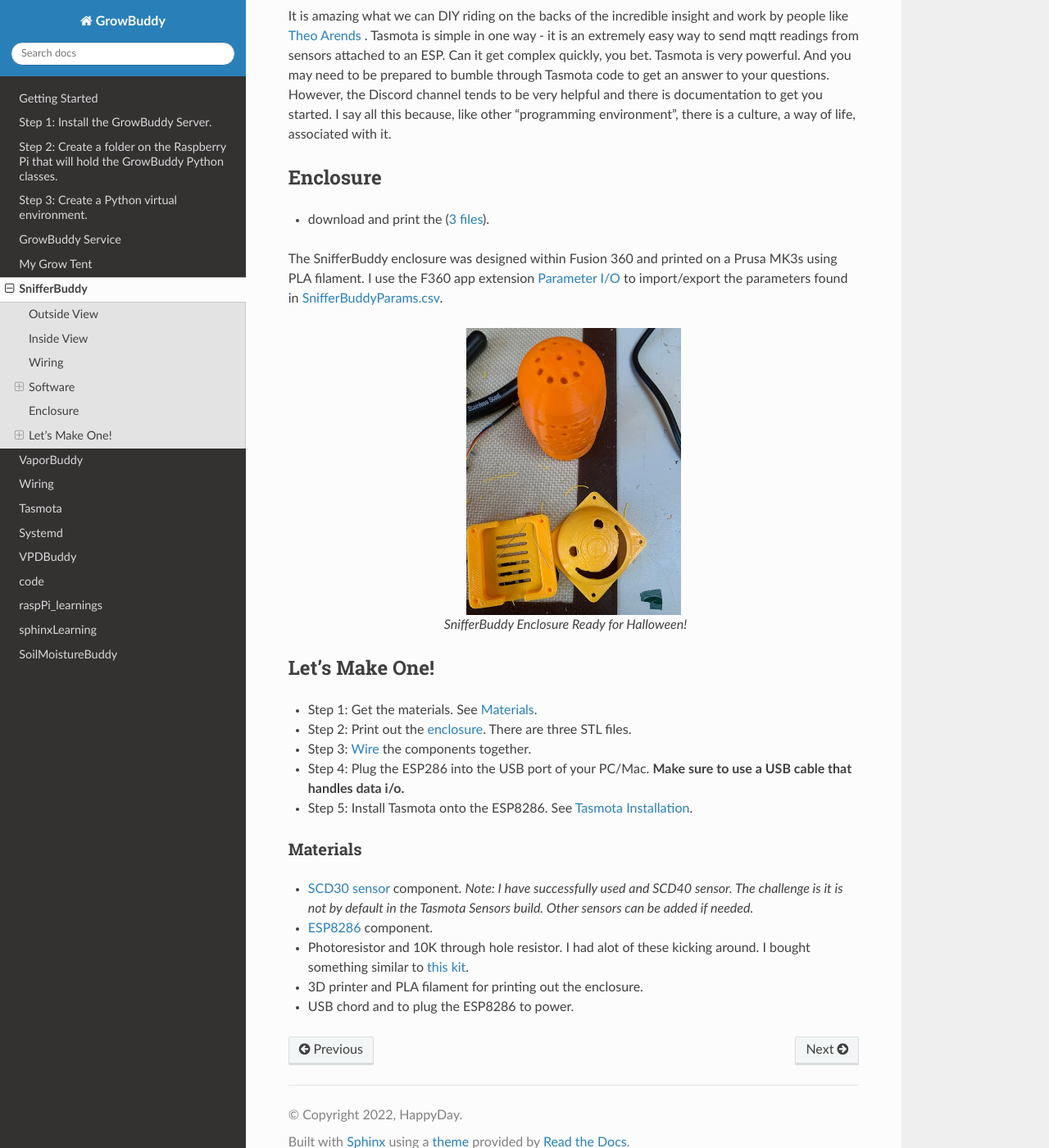
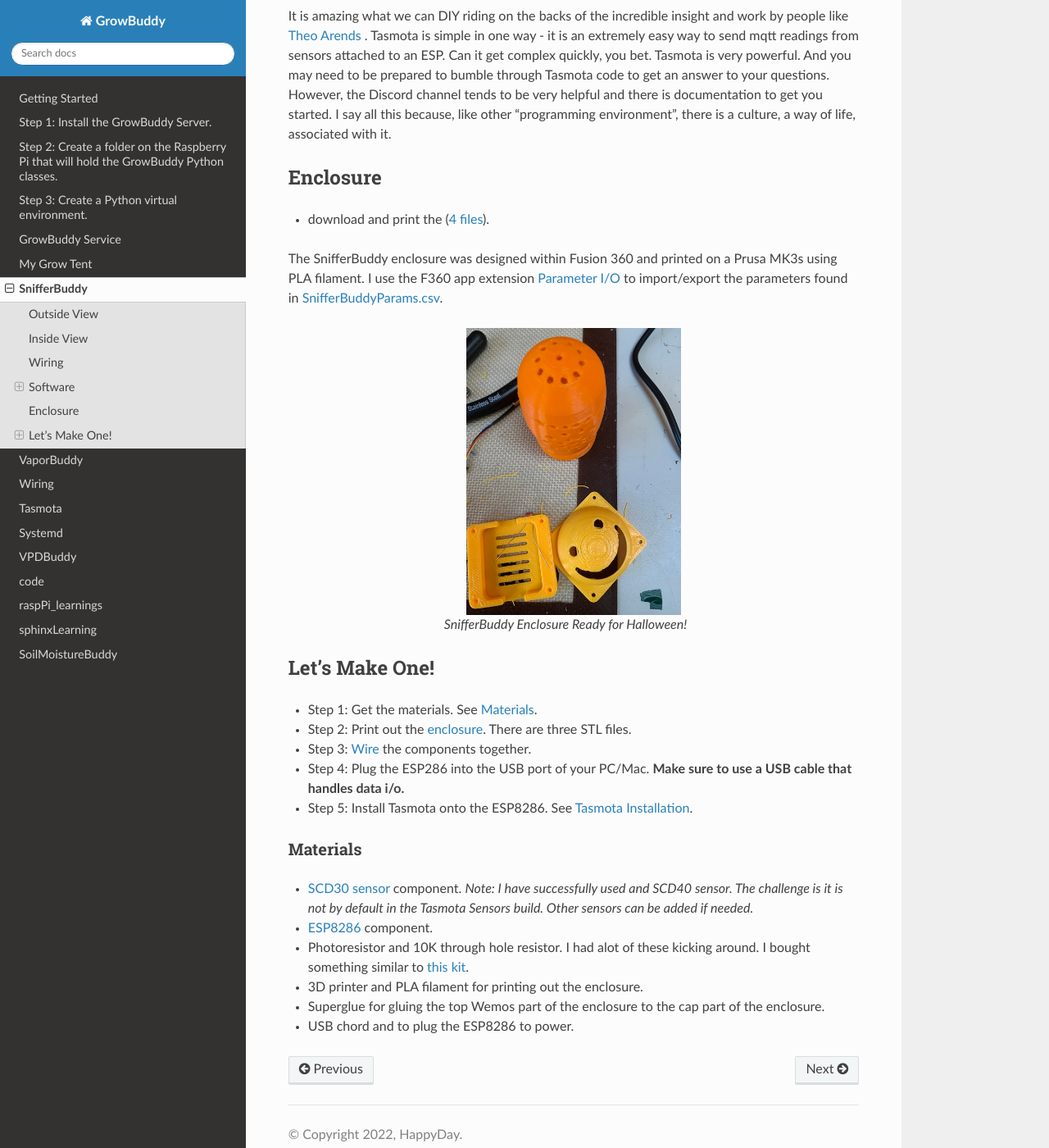
Before and after one commit to solarslurpi/GrowBuddies, a Sphinx documentation site: the page built from docs/snifferbuddy.md, in a window 1280 px wide and 1400 px high, scrolled down 3106 px. Shown: the whole window at 82% size. Built offline with Sphinx 7.4.7 and the Read the Docs theme 2.0.0, drawn with Linux system fonts in a browser that asks for light colours.

Commit message:
evolved.

```diff
--- a/docs/snifferbuddy.md
+++ b/docs/snifferbuddy.md
@@ -65,7 +65,7 @@ It is amazing what we can DIY riding on the backs of the incredible insight and
 
 ## Enclosure
 
-- download and print the ([3 files](https://github.com/solarslurpi/GrowBuddy/tree/main/enclosures/SnifferBuddy)).
+- download and print the ([4 files](https://github.com/solarslurpi/GrowBuddy/tree/main/enclosures/SnifferBuddy)).
 
 The SnifferBuddy enclosure was designed within Fusion 360 and printed on a Prusa MK3s using PLA filament.  I use the F360  app extension [Parameter I/O](https://apps.autodesk.com/FUSION/en/Detail/Index?id=1801418194626000805&appLang=en&os=Win64) to import/export the parameters found in [SnifferBuddyParams.csv](https://github.com/solarslurpi/GrowBuddy/blob/c100124acaab285eadb284a5e7015e569ed76d3c/enclosures/SnifferBuddy/SnifferBuddyParams.csv).
 
@@ -93,4 +93,5 @@ SnifferBuddy Enclosure Ready for Halloween!
 - [ESP8286](https://www.aliexpress.us/item/2251832645039000.html) component.
 - Photoresistor and 10K through hole resistor.  I had alot of these kicking around. I bought something similar to [this kit](https://amzn.to/3yNZtZd).
 - 3D printer and PLA filament for printing out the enclosure.
+- Superglue for gluing the top Wemos part of the enclosure to the cap part of the enclosure.
 - USB chord and to plug the ESP8286 to power.
```
